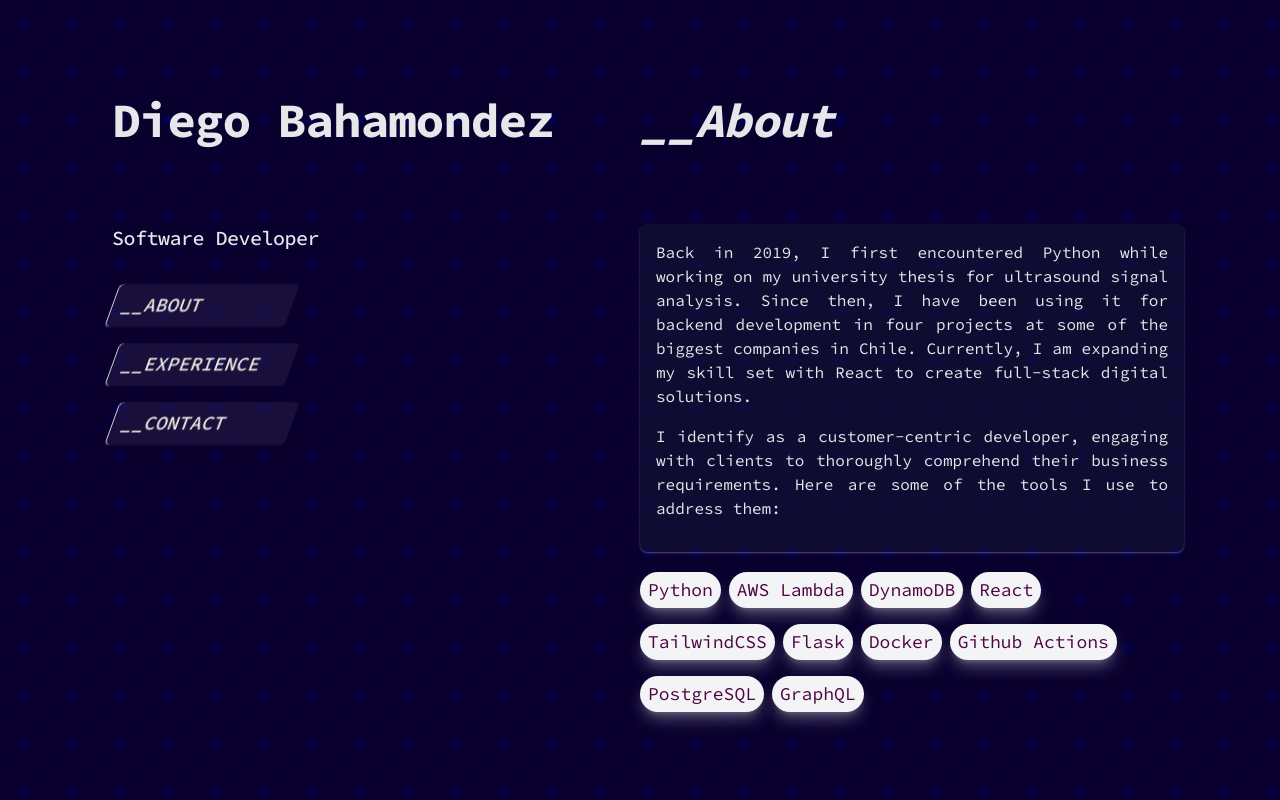
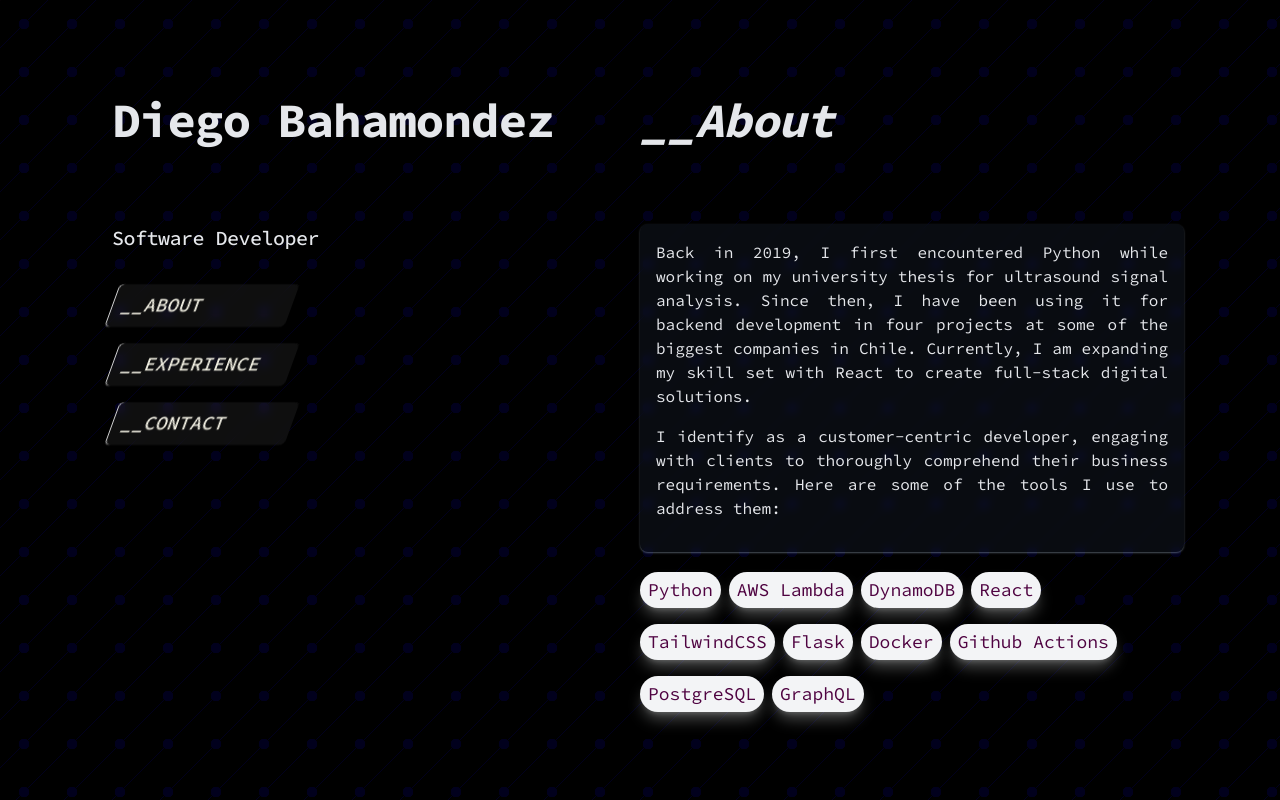
Before and after one commit to diegobahamondez/diegobahamondez, a React (Create React App) app: page / in a window 1280 px wide. Shown: the top 800 px of the page. Built offline with nearby package versions, Linux system fonts and the light colour scheme.

Commit message:
background change

```diff
--- a/src/styles/Backgrounds.css
+++ b/src/styles/Backgrounds.css
@@ -1,9 +1,9 @@
 .PCBBlue {
   margin: 0;
-  background: radial-gradient(#04004b 15%, transparent 16%),
-    linear-gradient(-45deg, transparent 49%, #04004b 49% 51%, transparent 51%);
+  background: radial-gradient(#01001d 15%, transparent 16%),
+    linear-gradient(-45deg, transparent 49%, #01001d 49% 51%, transparent 51%);
   background-size: 3em 3em;
-  background-color: #0a002e;
+  background-color: #000000;
   opacity: 1;
 }
 
```
